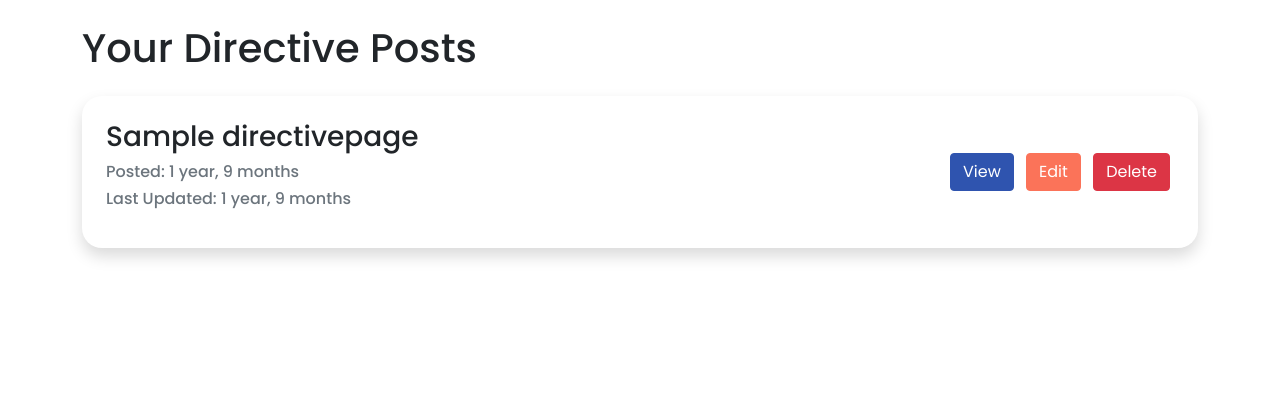
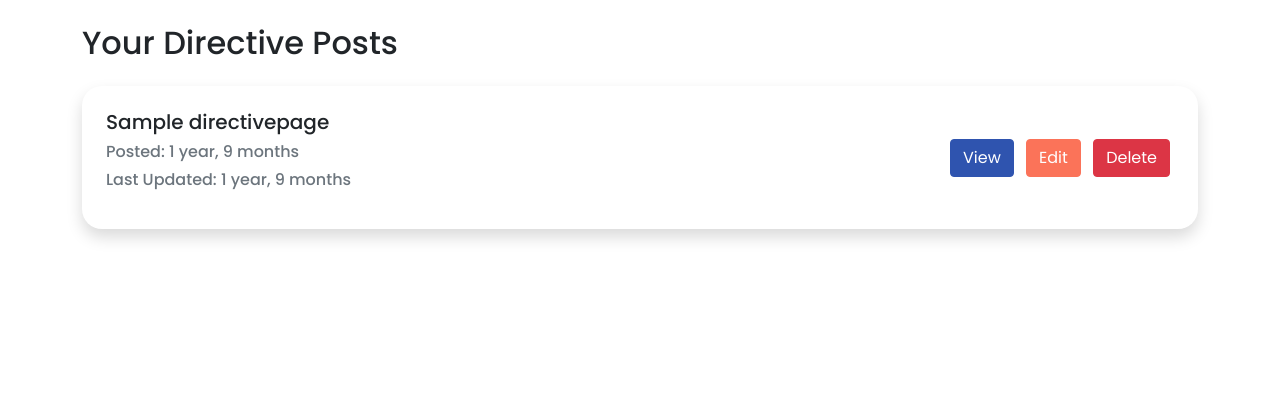
Before and after one commit to brennan-wright/ArtTherapyGuide, a Django app: a page that uses frontend/templates/directive/user_directive_index_page.html in a window 1280 px wide. Shown: the part 88-508 px from the top of the page. Run offline with Django 3.2, Linux system fonts and the light colour scheme; a user stored in the database is signed in; tables that the repository leaves empty hold one stand-in row (values such as "Sample post"); parts of the project's set-up code (start-up, migrations or seed data) failed here and were passed over; some libraries are stand-ins or nearby versions.

Commit message:
fix for user directive page

```diff
--- a/frontend/templates/directive/user_directive_index_page.html
+++ b/frontend/templates/directive/user_directive_index_page.html
@@ -10,9 +10,9 @@ Your Directive Posts - Art Therapy Guide
 {% include "navbar.html" %}
 <div class="main">
     <div class="container">
-        <h1 class="my-4">
+        <h2 class="my-4">
             Your Directive Posts
-        </h1>
+        </h2>
 
         <!-- Directive Post -->
         {% for post in posts %}
@@ -20,8 +20,8 @@ Your Directive Posts - Art Therapy Guide
             <div class="row">
                 <div class="col-md">
                     <div class="media-body">
-                        <h3 class="blog-post-title"><a class="text-reset text-decoration-none"
-                                href="{% url 'detail_directive_post' uuid=post.uuid %}">{{ post.title }}</a></h3>
+                        <h5 class=""><a class="text-reset text-decoration-none"
+                                href="{% url 'detail_directive_post' uuid=post.uuid %}">{{ post.title }}</a></h5>
                         <h6 class="text-muted">Posted: {{ post.created|timesince }}</h6>
                         <h6 class="text-muted">Last Updated: {{ post.updated|timesince }}</h6>
                         <p class="job-description"><a class="text-reset text-decoration-none"
```
